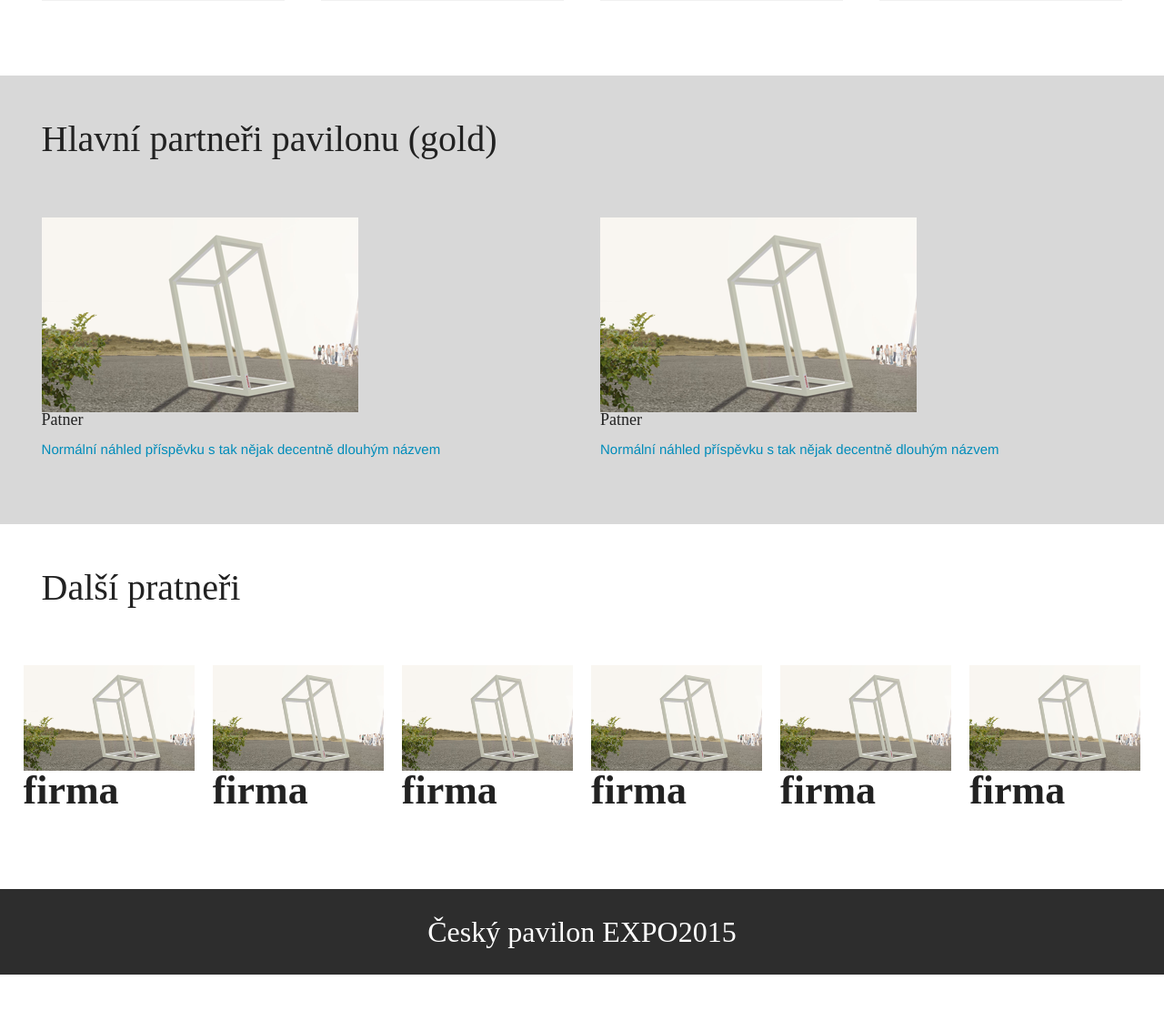
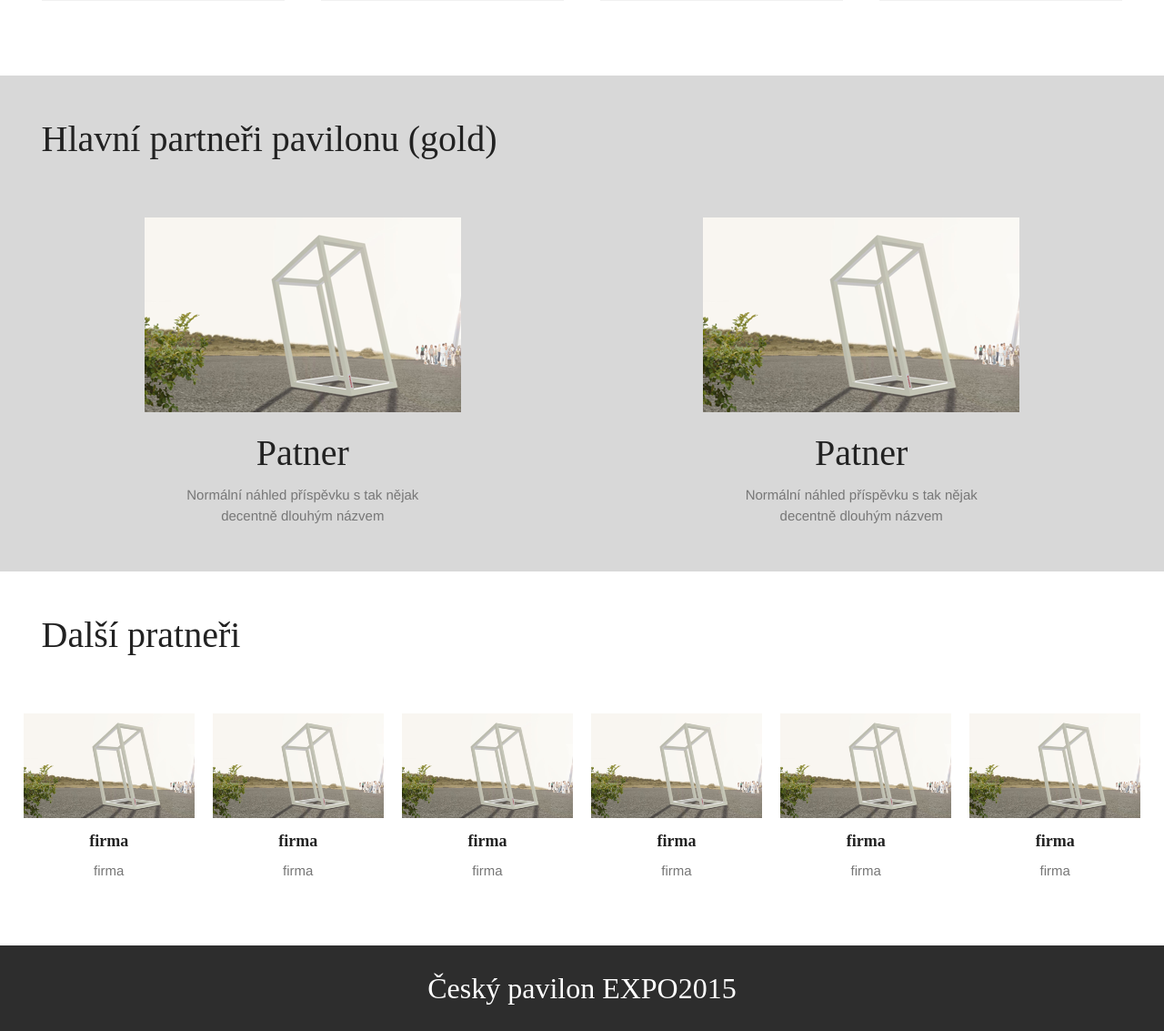
Before and after one commit to lexislav/amok-pe2014, a PHP site: page / in a window 1280 px wide. Shown: the part 4851-5984 px from the top of the page at 91% size. Before the commit the page ends 5922 px from the top, so only its background shows below. Run offline with PHP 8.4, Linux system fonts and the light colour scheme; some libraries are stand-ins or nearby versions.

Commit message:
partneri home

```diff
--- a/htdocs/css/style.css
+++ b/htdocs/css/style.css
@@ -3021,7 +3021,7 @@ a:hover .svg-button #button {
 
 .m-blog-item {
   margin-bottom: 25px; }
-  .m-blog-item h1 {
+  .m-blog-item .m-item--hed {
     font-family: "Purista";
     font-weight: normal;
     -webkit-font-smoothing: antialiased;
@@ -3029,15 +3029,38 @@ a:hover .svg-button #button {
     padding: 8px 16px;
     padding-bottom: 12px;
     background: #F1F1F1; }
-  .m-blog-item .m-blog-item--image {
+  .m-blog-item .m-item--image {
     width: 100%;
     height: auto;
     background-repeat: no-repeat;
     background-size: cover;
     background-position: 50% 50%; }
-  .m-blog-item:hover h1 {
+  .m-blog-item:hover .m-item--hed {
     background-color: #A0000B;
     color: white; }
+
+.m-partner {
+  text-align: center; }
+  .m-partner .m-item--image {
+    margin-bottom: 16.66667px; }
+  .m-partner .m-item--hed {
+    font-family: "Purista";
+    font-weight: normal;
+    -webkit-font-smoothing: antialiased;
+    font-size: 1.2rem;
+    font-weight: bold; }
+  .m-partner .m-item--description {
+    color: #777; }
+
+.l-partner_large .m-partner .m-item--image {
+  margin-bottom: 25px; }
+.l-partner_large .m-partner .m-item--hed {
+  font-family: "Purista";
+  font-weight: 100;
+  -webkit-font-smoothing: antialiased;
+  font-size: 2.66667rem; }
+.l-partner_large .m-partner .m-item--description {
+  padding: 0 25%; }
 
 .tmp-bigimage {
   background-color: darkgray;
--- a/htdocs/index.php
+++ b/htdocs/index.php
@@ -246,43 +246,20 @@
         </header>
 
         <div class="row">
+
+           <?php
+           // 4x blog item
+           for($b = 0; $b < 4; $b++) { ?>
             <article class="small-12 medium-6 large-3 columns m-blog-item">
                 <header>
                     <a href="pavilon.php">
-                        <img class="m-blog-item--image" src="/assets/modul.png" />
+                        <img class="m-item--image" src="/assets/modul.png" />
 
-                        <h1>Normální náhled příspěvku s tak nějak decentně dlouhým názvem</h1>
+                        <h1 class="m-item--hed">Normální náhled příspěvku s tak nějak decentně dlouhým názvem</h1>
                     </a>
                 </header>
             </article>
-            <article class="small-12 medium-6 large-3 columns m-blog-item">
-                <header>
-                    <a href="pavilon.php">
-                        <img class="m-blog-item--image" src="/assets/modul.png" />
-
-                        <h1>Normální náhled příspěvku s tak nějak decentně dlouhým názvem</h1>
-                    </a>
-                </header>
-            </article>
-            <article class="small-12 medium-6 large-3 columns m-blog-item">
-                <header>
-                    <a href="pavilon.php">
-                        <img class="m-blog-item--image" src="/assets/modul.png" />
-
-                        <h1>Normální náhled příspěvku s tak nějak decentně dlouhým názvem</h1>
-                    </a>
-                </header>
-            </article>
-            <article class="small-12 medium-6 large-3 columns m-blog-item">
-                <header>
-                    <a href="pavilon.php">
-                        <img class="m-blog-item--image" src="/assets/modul.png" />
-
-                        <h1>Normální náhled příspěvku s tak nějak decentně dlouhým názvem</h1>
-                    </a>
-                </header>
-            </article>
-
+           <?php } ?>
 
         </div>
     </article>
@@ -297,30 +274,28 @@
             </div>
         </header>
 
-        <div class="row">
-            <article class="small-6 columns">
+        <div class="row l-partner_large">
+
+            <article class="small-6 columns m-partner">
                 <header>
                     <a href="pavilon.php">
-                        <img class="m-blog-item--image" src="/assets/modul.png" />
-
-                        <h1 class="fnt-primary-body-m">Patner</h1>
-
-                        <p>Normální náhled příspěvku s tak nějak decentně dlouhým názvem</p>
+                        <img class="m-item--image" src="/assets/modul.png" />
+                        <h1 class="m-item--hed">Patner</h1>
+                        <div class="m-item--description">Normální náhled příspěvku s tak nějak decentně dlouhým názvem</div>
                     </a>
                 </header>
             </article>
 
-            <article class="small-6 columns">
+            <article class="small-6 columns m-partner">
                 <header>
                     <a href="pavilon.php">
-                        <img class="m-blog-item--image" src="/assets/modul.png" />
-
-                        <h1 class="fnt-primary-body-m">Patner</h1>
-
-                        <p>Normální náhled příspěvku s tak nějak decentně dlouhým názvem</p>
+                        <img class="m-item--image" src="/assets/modul.png" />
+                        <h1 class="m-item--hed fnt-primary-body-m">Patner</h1>
+                        <div class="m-item--description">Normální náhled příspěvku s tak nějak decentně dlouhým názvem</div>
                     </a>
                 </header>
             </article>
+
         </div>
     </article>
 </div>
@@ -334,15 +309,16 @@
             </div>
         </header>
 
-        <div class="row">
+        <div class="row l-partner_xsmall">
             <ul class="small-block-grid-6">
 
                 <?php for($i=0; $i<6; $i++) { ?>
                 <li>
-                    <article>
+                    <article class="m-partner">
                         <header>
-                            <img src="/assets/modul.png" />
-                            <h1>firma</h1>
+                            <img class="m-item--image" src="/assets/modul.png" />
+                            <h1 class="m-item--hed">firma</h1>
+                            <div class="m-item--description">firma</div>
                         </header>
                     </article>
                 </li>
--- a/htdocs/sass/style.scss
+++ b/htdocs/sass/style.scss
@@ -124,15 +124,14 @@ a:hover {
 
     margin-bottom: $base-spacing / 2;
 
-    h1 {
-        //@include fnt-secondary-headline-mid();
+    .m-item--hed {
         @include fnt-primary-body-m();
         padding: 8px 16px;
         padding-bottom: 12px;
         background: #F1F1F1;
     }
 
-    .m-blog-item--image {
+    .m-item--image {
         width: 100%;
         height: auto;
         background-repeat: no-repeat;
@@ -141,13 +140,47 @@ a:hover {
     }
 
     &:hover {
-        h1 {
+        .m-item--hed {
             background-color: $color-koma-red;
             color: white;
         }
     }
 }
 
+//
+
+
+.m-partner {
+
+    text-align: center;
+
+    .m-item--image {
+        margin-bottom: $base-spacing / 3;
+    }
+    .m-item--hed {
+        @include fnt-primary-body-m();
+        font-weight: bold;
+    }
+    .m-item--description {
+        color: #777;
+    }
+
+}
+
+.l-partner_large .m-partner {
+
+    .m-item--image {
+        margin-bottom:  $base-spacing / 2;
+    }
+
+    .m-item--hed {
+        @include fnt-primary-headline();
+    }
+
+    .m-item--description {
+        padding: 0 25%;
+    }
+}
 
 
 
```
Also changed, not shown: 1 other file.
